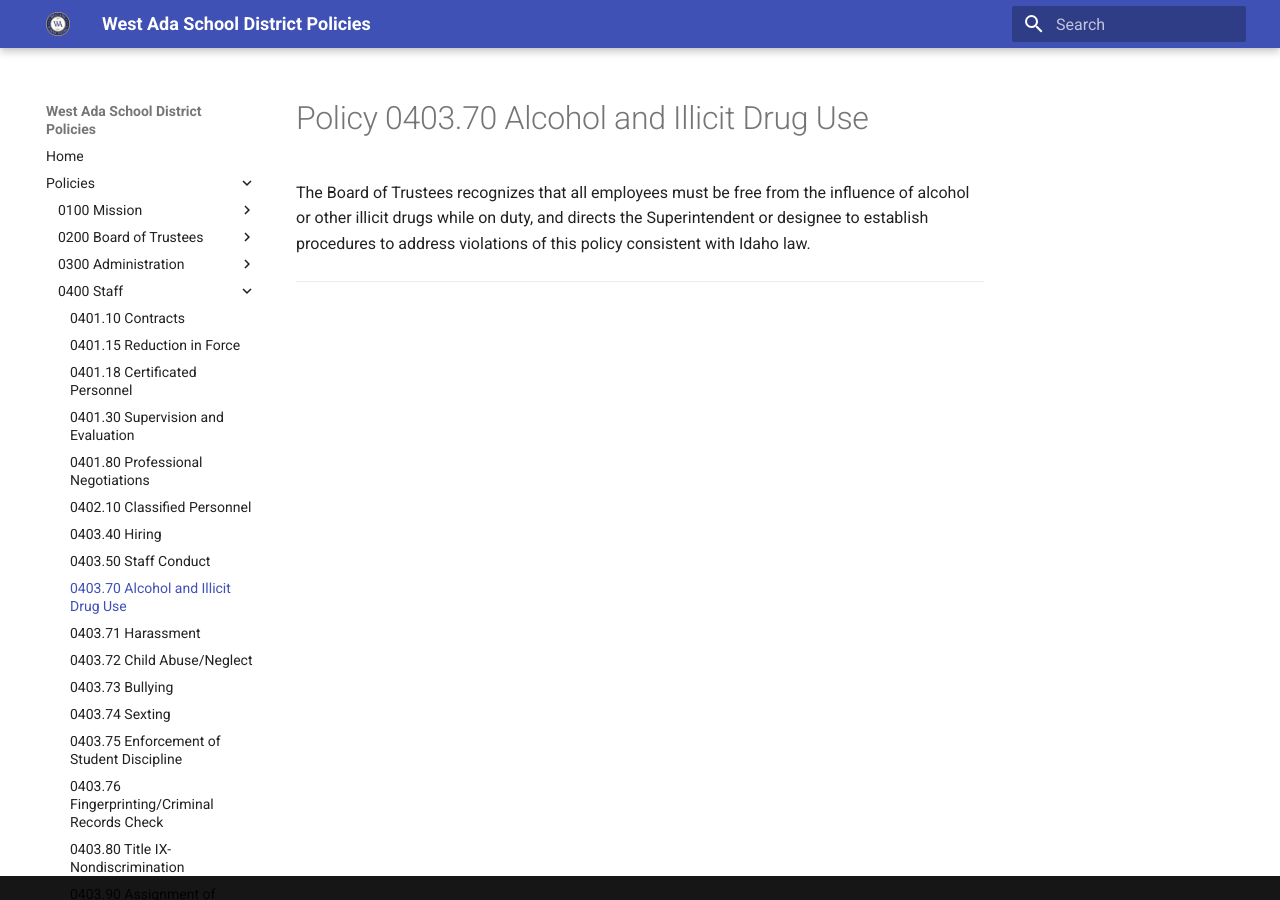
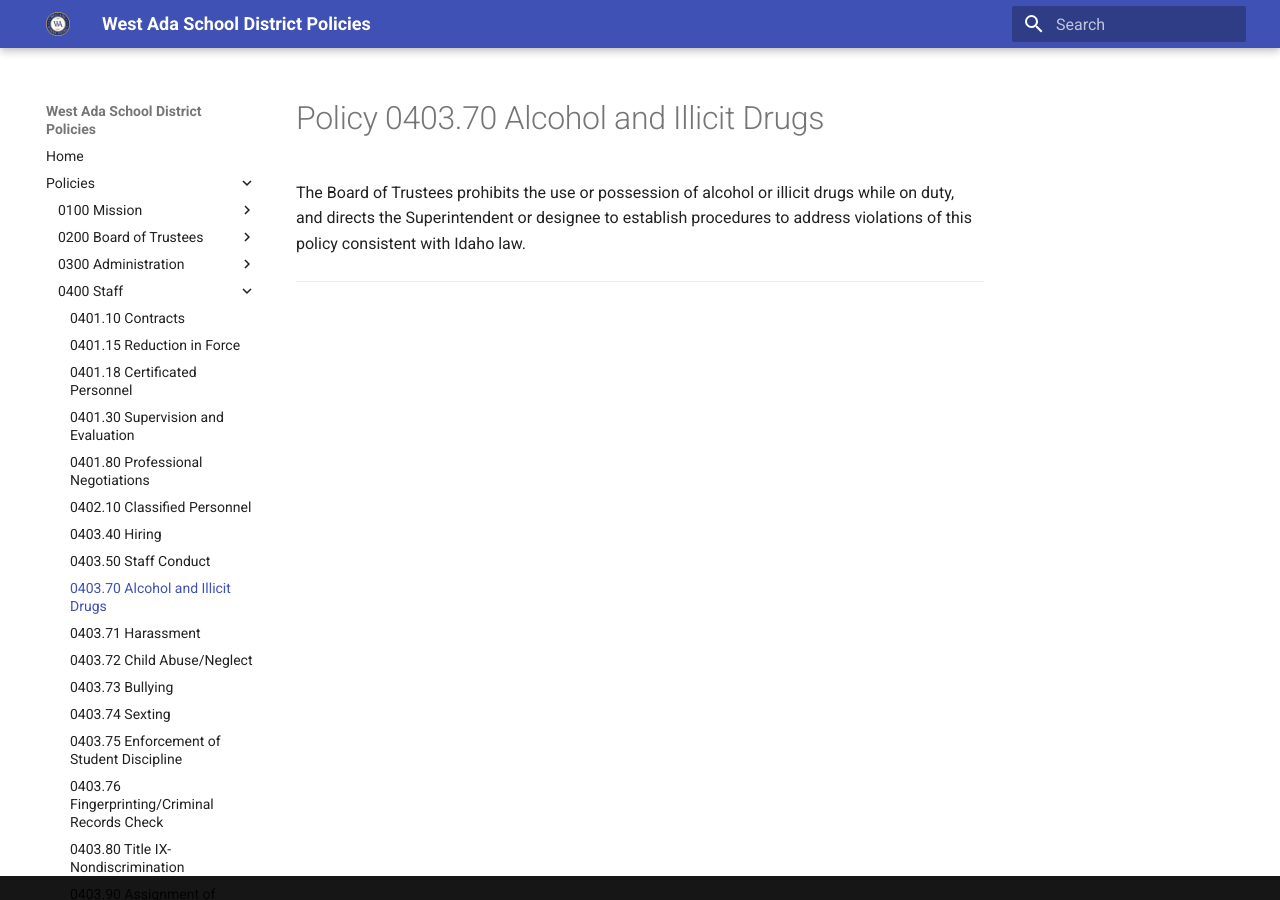
Before and after one commit to westada/section-400-hr-policy-review, an MkDocs documentation site: the page built from docs/policies/0400-Staff/0403.70.md, in a window 1280 px wide. Built offline with MkDocs 1.6.1 and Material for MkDocs 9.7.7, drawn with Linux system fonts in a browser that asks for light colours.

Commit message:
update alcohol and drug use and possession
Updated to add possession and clarify language.

```diff
--- a/docs/policies/0400-Staff/0403.70.md
+++ b/docs/policies/0400-Staff/0403.70.md
@@ -1,9 +1,9 @@
 ---
 created: 2025-01-28
-title: 0403.70 Alcohol and Illicit Drug Use
+title: 0403.70 Alcohol and Illicit Drugs
 code: "0403.70"
 statutory: True
 kind: Policy
 ---
 
-The Board of Trustees recognizes that all employees must be free from the influence of alcohol or other illicit drugs while on duty, and directs the Superintendent or designee to establish procedures to address violations of this policy consistent with Idaho law.
+The Board of Trustees prohibits the use or possession of alcohol or illicit drugs while on duty, and directs the Superintendent or designee to establish procedures to address violations of this policy consistent with Idaho law.
```
